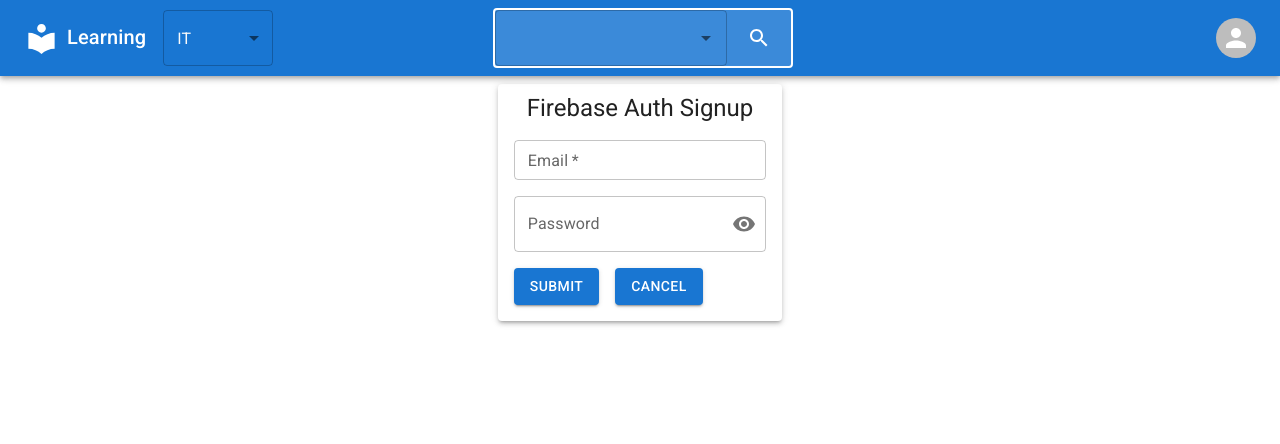
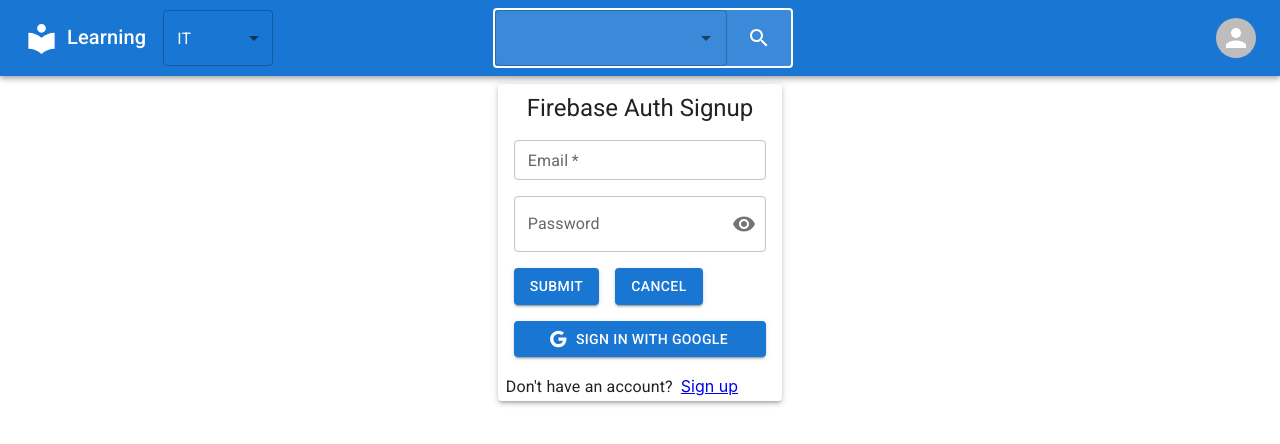
Before and after one commit to HKBrianNg/learning-fullstack, a React (Create React App) app in the folder frontend/: page /auth/login in a window 1280 px wide. Shown: the top 444 px of the page. Built offline with nearby package versions, Linux system fonts and the light colour scheme.

Commit message:
login UI

```diff
--- a/frontend/src/component/auth/Login.js
+++ b/frontend/src/component/auth/Login.js
@@ -7,6 +7,7 @@
 import CircularProgress from '@mui/material/CircularProgress'
 import Visibility from '@mui/icons-material/Visibility';
 import VisibilityOff from '@mui/icons-material/VisibilityOff';
+import GoogleIcon from '@mui/icons-material/Google';
 
 const initialUser = {
     email: "",
@@ -20,10 +21,6 @@
     const [isLoading, setIsLoading] = useState(false)
     // const { logIn, googleSignIn } = useUserAuth();
     const navigate = useNavigate()
-
-    // const handleChange = (e) => {
-    //     setUser({ ...user, [e.target.name]: e.target.value })
-    // }
 
     const handleCancel = () => {
         setUser(initialUser)
@@ -91,12 +88,17 @@
                                     label="Password"
                                 />
                             </FormControl>
+                            <Stack direction='row' spacing={2} m={2}>
+                                <Button variant="contained" type='Submit' disabled={isLoading} >Submit</Button>
+                                <Button variant="contained" disabled={isLoading} onClick={handleCancel}>Cancel</Button>
+                                {isLoading && <Box sx={{ display: 'flex' }}><CircularProgress /></Box>}
+                            </Stack>
+                            <Button variant="contained" startIcon={<GoogleIcon />}>
+                                Sign in with Google
+                            </Button>
                         </Stack>
-                        <Stack direction='row' spacing={2} m={2}>
-                            <Button variant="contained" type='Submit' disabled={isLoading} >Submit</Button>
-                            <Button variant="contained" disabled={isLoading} onClick={handleCancel}>Cancel</Button>
-                            {isLoading && <Box sx={{ display: 'flex' }}><CircularProgress /></Box>}
-                        </Stack>
+                        <Typography variant="subtitle1" component="subtitle1" align='center' m={1} >Don't have an account?</Typography>
+                        <Link to='/auth/signup'>Sign up</Link>
                         {errorMessage && <Typography variant="h6" component="h6" align='left' color='red' m={1} >{errorMessage}</Typography>}
                     </Paper>
                 </Box>
```
